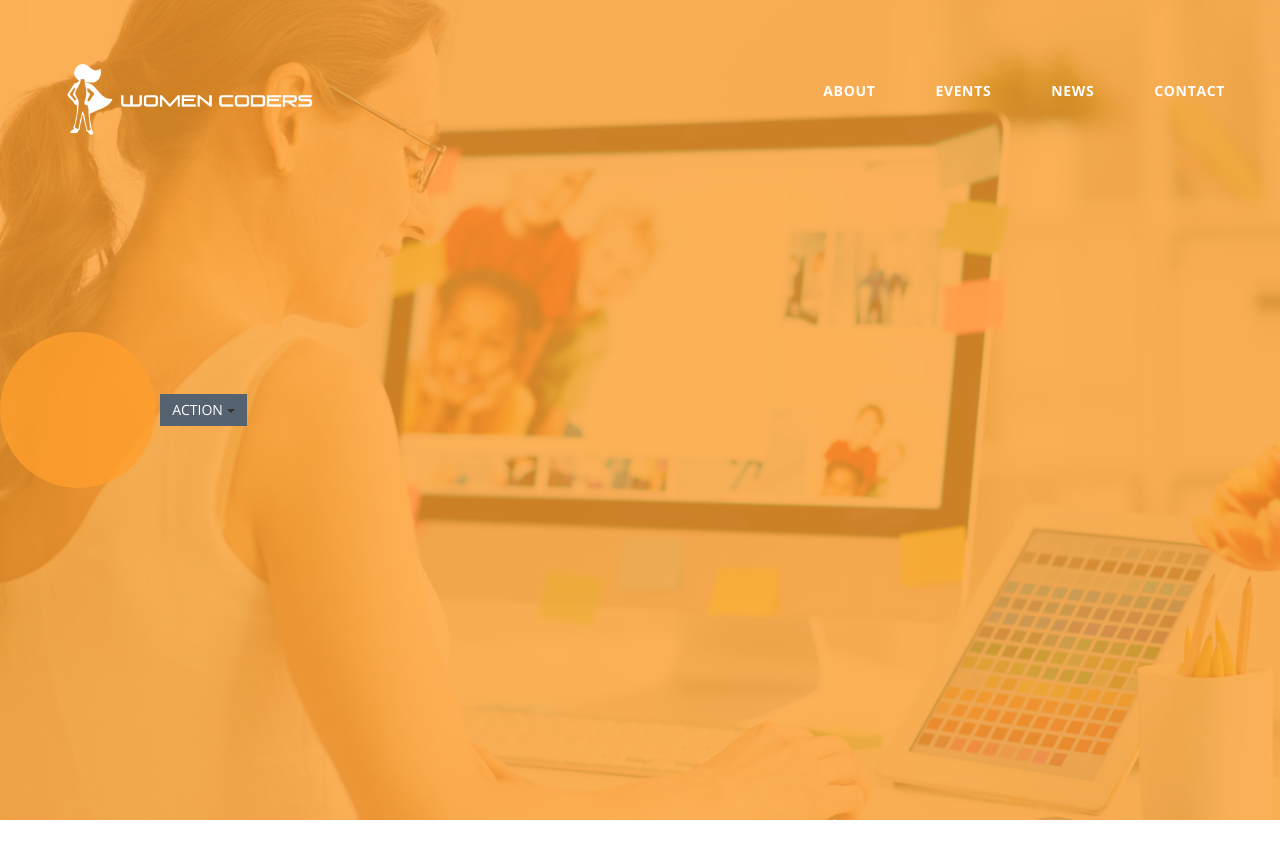
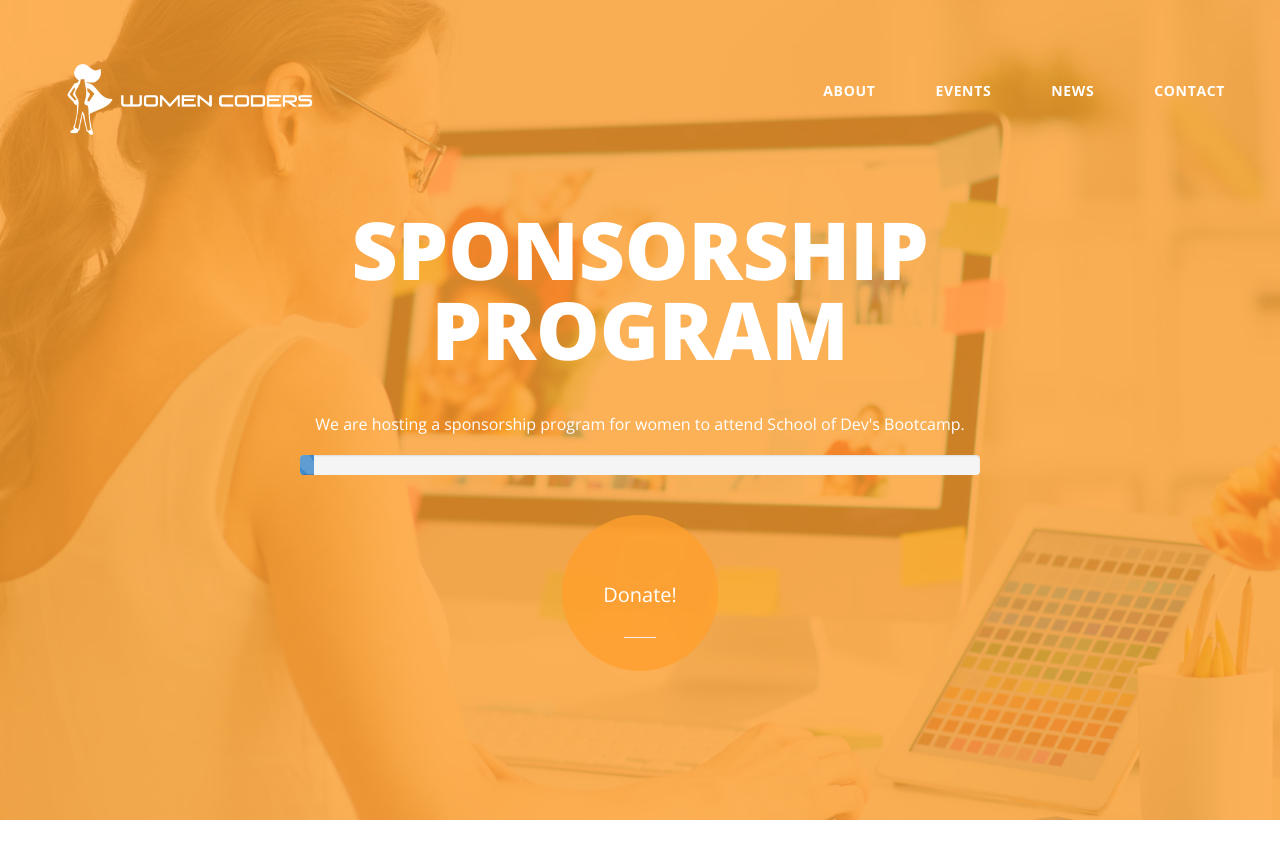
Before and after one commit to mjkobaya/Women-Coders, a PHP site: page / in a window 1280 px wide. Shown: the top 859 px of the page. Run offline with PHP 8.4, Linux system fonts and the light colour scheme; some libraries are stand-ins or nearby versions.

Commit message:
Sponsorship Meter & Button
Added in sponsorship meter and button for the school of devs sponsorship

```diff
--- a/WOMENCODER-copy/css/style.css
+++ b/WOMENCODER-copy/css/style.css
@@ -481,7 +481,7 @@ color:#333 !important;
  }
 .item-container h4{
 	color: #FFFFFF;
-    font-size: 7em;
+    font-size: 5em;
     font-weight: 800;
     letter-spacing: 0;
     margin-bottom: 40px;
@@ -495,6 +495,14 @@ color:#333 !important;
 	-moz-transition: all .4s ease-in-out;
 	-o-transition: all .4s ease-in-out;
 	-ms-transition: all .4s ease-in-out;
+}
+.sponsorship-bar{
+	width: 60%;
+	padding: 20px;
+	position: relative;
+	margin-left:auto;
+	margin-right:auto;
+	margin-right:auto;
 }
 .bg {
     background-attachment: fixed;
--- a/WOMENCODER-copy/index.html
+++ b/WOMENCODER-copy/index.html
@@ -110,10 +110,31 @@
 					<!-- end header slider -->
 
 					<!-- sponsorship button -->
-					<a class="btn-circle show-work" href="#portfolio" data-animated="bounceIn"> </a>
-					<button type="button" class="btn btn-default dropdown-toggle" data-toggle="dropdown">
-							Action <span class="caret"></span>
-					</button>
+					<div class="item-container">
+						<div class="sponsorship-bar">
+						<h4> Sponsorship Program </h4>
+						<p>
+						We are hosting a sponsorship program for women to attend School of Dev's Bootcamp.
+						</p>
+						<div class="progress progress-striped active">
+							<div class="progress-bar"
+							role="progressbar"
+							aria-valuenow="500"
+							aria-valuemin="0"
+							aria-valuemax="100"
+							style="width: 2%">
+							<span class="sr-only">
+								$500 Raised!
+							</span>
+							</div>
+						</div>
+						</div>
+
+					<a class="btn-circle show-work" href="http://stripe.com/" target="_blank" data-animated="bounceIn">
+						<span>Donate!</span>
+						<hr/>
+					</a>
+					</div>
 					<!-- end sponsorship button -->
 				</div>
 			</div>
```
